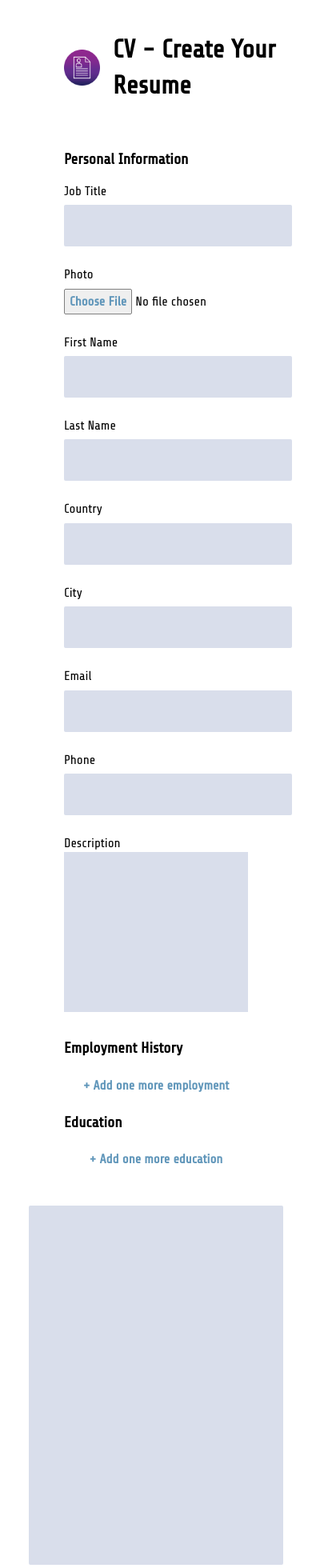
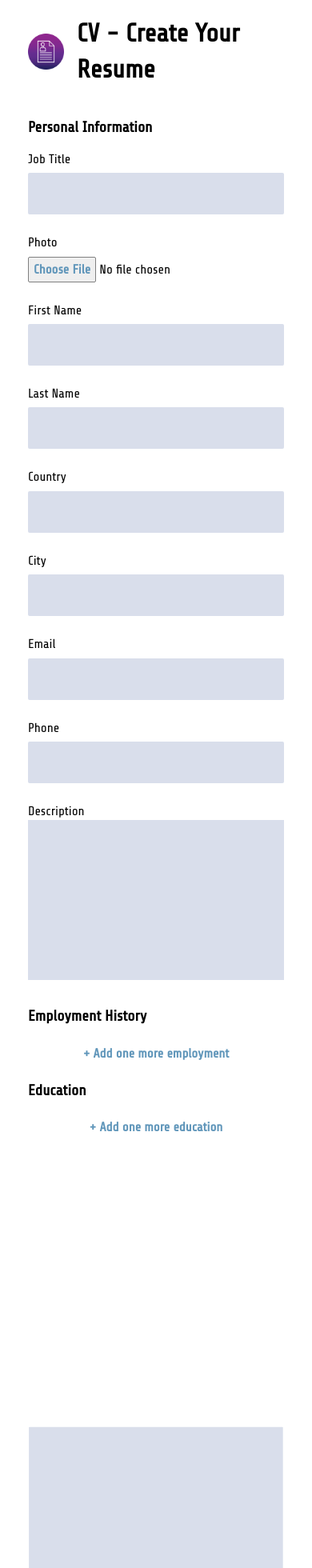
Before and after one commit to ShadyAV/cv-app, a React (Create React App) app: page / in a window 390 px wide. Shown: the top 1960 px of the page at 80% size. Built offline with nearby package versions, Linux system fonts and the light colour scheme.

Commit message:
Improve responsiveness

```diff
--- a/src/components/Header.js
+++ b/src/components/Header.js
@@ -9,6 +9,21 @@ const HeaderWrapper = styled.header`
     gap: 1rem;
     align-items: center;
     width: 100%;
+    @media (max-width: 820px) {
+        padding: 30px 0px 0px 60px;
+    }
+    @media (max-width: 740px) {
+        padding: 25px 0px 0px 55px;
+    }
+    @media (max-width: 490px) {
+        padding: 20px 0px 0px 45px;
+    }
+    @media (max-width: 400px) {
+        padding: 20px 0px 0px 35px;
+    }
+    @media (max-width: 322px) {
+        padding: 15px 0px 0px 25px;
+    }
 `
 
 class Header extends Component {
--- a/src/components/form/Form.js
+++ b/src/components/form/Form.js
@@ -9,7 +9,22 @@ const FormContainer = styled.div`
     display: flex;
     flex-direction: column;
     padding: 40px 80px;
-    width: 100%;
+    flex: 1;
+    @media (max-width: 820px) {
+        padding: 30px 60px;
+    }
+    @media (max-width: 740px) {
+        padding: 25px 55px;
+    }
+    @media (max-width: 490px) {
+        padding: 20px 45px;
+    }
+    @media (max-width: 400px) {
+        padding: 20px 35px;
+    }
+    @media (max-width: 322px) {
+        padding: 15px 25px;
+    }
 `
 
 const StyledSection = styled.section`
--- a/src/components/preview/Preview.js
+++ b/src/components/preview/Preview.js
@@ -8,7 +8,7 @@ const StyledSection = styled.section`
     display: flex;
     flex-direction: column;
     align-items: center;
-    width: 100%;
+    flex: 1;
 `
 
 const PreviewMain = styled.div`
@@ -21,34 +21,25 @@ const PreviewMain = styled.div`
     height: 297mm;
     border-radius: 2px;
     @media (max-width: 820px) {
-        grid-template: calc(54.4mm*0.9) calc(232.6mm*0.9) / calc(142mm*0.9) calc(58mm*0.9);
-        width: calc(210mm*0.9);
-        height: calc(297mm*0.9);
+        transform: scale(0.9);
     }
     @media (max-width: 740px) {
-        grid-template: calc(54.4mm*0.8) calc(232.6mm*0.8) / calc(142mm*0.8) calc(58mm*0.8);
-        width: calc(210mm*0.8);
-        height: calc(297mm*0.8);
+        transform: scale(0.81);
     }
     @media (max-width: 650px) {
-        grid-template: calc(54.4mm*0.7) calc(232.6mm*0.7) / calc(142mm*0.7) calc(58mm*0.7);
-        width: calc(210mm*0.7);
-        height: calc(297mm*0.7);
+        transform: scale(0.7);
     }
     @media (max-width: 570px) {
-        grid-template: calc(54.4mm*0.6) calc(232.6mm*0.6) / calc(142mm*0.6) calc(58mm*0.6);
-        width: calc(210mm*0.6);
-        height: calc(297mm*0.6);
+        transform: scale(0.6);
     }
     @media (max-width: 490px) {
-        grid-template: calc(54.4mm*0.5) calc(232.6mm*0.5) / calc(142mm*0.5) calc(58mm*0.5);
-        width: calc(210mm*0.5);
-        height: calc(297mm*0.5);
+        transform: scale(0.5);
     }
     @media (max-width: 400px) {
-        grid-template: calc(54.4mm*0.4) calc(232.6mm*0.4) / calc(142mm*0.4) calc(58mm*0.4);
-        width: calc(210mm*0.4);
-        height: calc(297mm*0.4);
+        transform: scale(0.4);
+    }
+    @media (max-width: 322px) {
+        transform: scale(0.37);
     }
 `
 const PersonalArea = styled.div`
@@ -91,7 +82,7 @@ const JobTitle = styled.p`
 `
 
 const Summary = styled.p`
-    max-width: 142mm;
+    overflow-wrap: break-word;
 `
 
 const StyledH2 = styled.h2`
@@ -148,7 +139,7 @@ class Preview extends Component {
                                         {item['Start Date'] && item['End Date'] ? ' - ' : null}
                                         {item['End Date']}
                                     </p>
-                                    <p>{item.Description}</p>
+                                    <Summary>{item.Description}</Summary>
                                 </div>
                             );
                         })}
@@ -171,7 +162,7 @@ class Preview extends Component {
                                         {item['Start Date'] && item['End Date'] ? ' - ' : null}
                                         {item['End Date']}
                                     </p>
-                                    <p>{item.Description}</p>
+                                    <Summary>{item.Description}</Summary>
                                 </div>
                             );
                         })}
--- a/src/components/utils/FileInput.js
+++ b/src/components/utils/FileInput.js
@@ -14,7 +14,7 @@ const Label = styled.label`
 `
 
 const StyledFileInput = styled.input`
-    min-width: ${props => props.type === "date" ? "100px" : "285px"};
+    min-width: ${props => props.type === "date" ? "100px" : "100px"};
     margin-right: ${props => props.type === "date" ? "10px" : "0px"};
     font-size: 16px;
     &::file-selector-button {
--- a/src/components/utils/Input.js
+++ b/src/components/utils/Input.js
@@ -14,7 +14,7 @@ const Label = styled.label`
 `
 
 const StyledInput = styled.input`
-    min-width: ${props => props.type === "date" ? "100%" : "285px"};
+    min-width: ${props => props.type === "date" ? "100%" : "100%"};
     max-width: ${props => props.type === "date" ? "140px" : "100%"};
     background-color: ${Theme.colors.lightblue};
     border: none;
```
